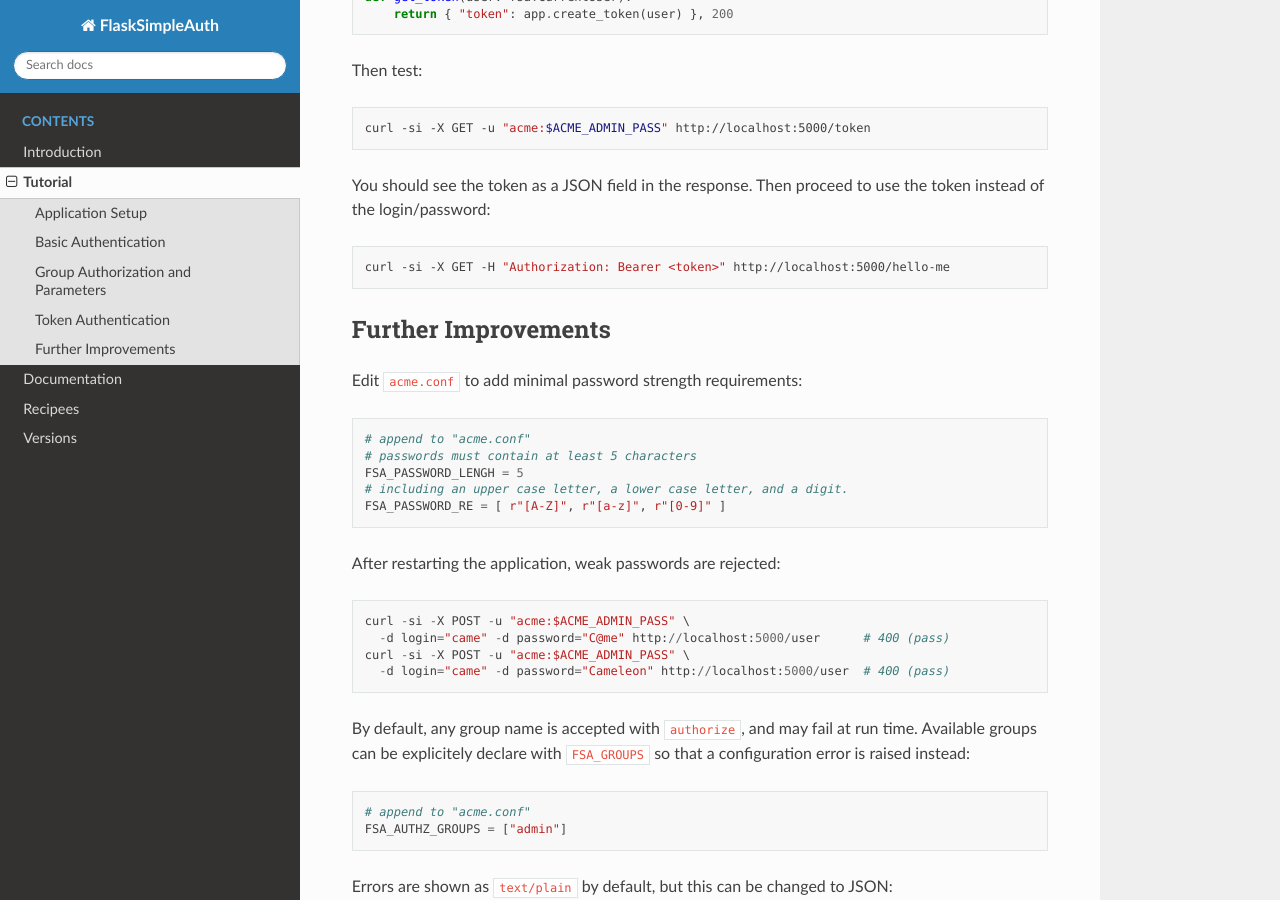
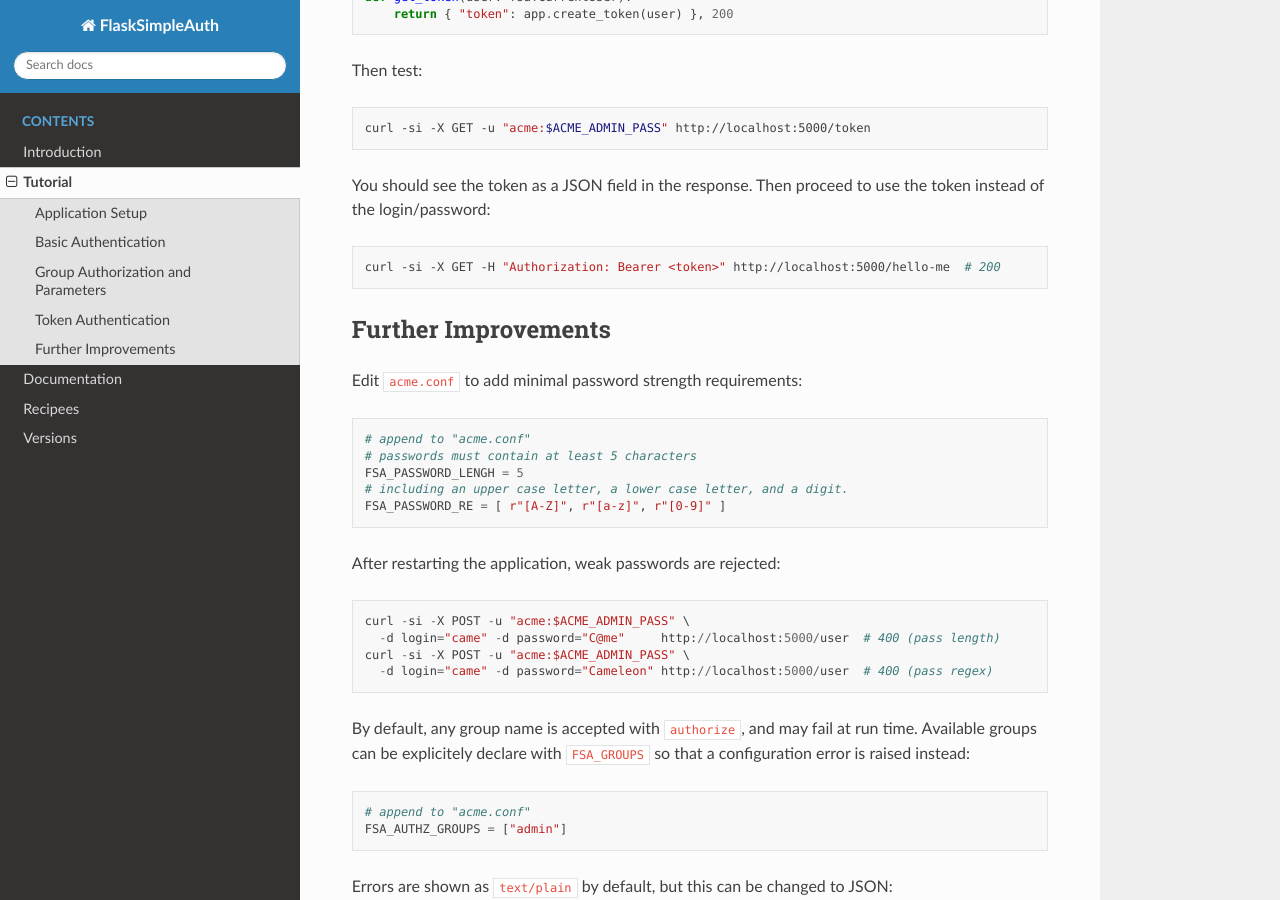
Before and after one commit to zx80/flask-simple-auth, a Sphinx documentation site: the page built from docs/TUTORIAL.md, in a window 1280 px wide and 900 px high, scrolled down 4952 px. Built offline with Sphinx 7.4.7 and the Read the Docs theme 2.0.0, drawn with Linux system fonts in a browser that asks for light colours; pages that are not in the unit, such as notebooks, are missing from menus.

Commit message:
prettyprint curl

````diff
--- a/docs/TUTORIAL.md
+++ b/docs/TUTORIAL.md
@@ -190,8 +190,8 @@ export ACME_ADMIN_PASS="<a-good-password>"
 Restart and test the application:
 
 ```shell
-curl -si -X GET                 http://localhost:5000/hello-me  # 401
-curl -si -X GET -u "meca:Mec0!" http://localhost:5000/hello-me  # 404
+curl -si -X GET                            http://localhost:5000/hello-me  # 401
+curl -si -X GET -u "meca:Mec0!"            http://localhost:5000/hello-me  # 404
 curl -si -X GET -u "acme:$ACME_ADMIN_PASS" http://localhost:5000/hello-me  # 200
 ```
 
@@ -272,7 +272,7 @@ You should see the token as a JSON field in the response.
 Then proceed to use the token instead of the login/password:
 
 ```shell
-curl -si -X GET -H "Authorization: Bearer <token>" http://localhost:5000/hello-me
+curl -si -X GET -H "Authorization: Bearer <token>" http://localhost:5000/hello-me  # 200
 ```
 
 ## Further Improvements
@@ -290,9 +290,9 @@ After restarting the application, weak passwords are rejected:
 
 ```python
 curl -si -X POST -u "acme:$ACME_ADMIN_PASS" \
-  -d login="came" -d password="C@me" http://localhost:5000/user      # 400 (pass)
+  -d login="came" -d password="C@me"     http://localhost:5000/user  # 400 (pass length)
 curl -si -X POST -u "acme:$ACME_ADMIN_PASS" \
-  -d login="came" -d password="Cameleon" http://localhost:5000/user  # 400 (pass)
+  -d login="came" -d password="Cameleon" http://localhost:5000/user  # 400 (pass regex)
 ```
 
 By default, any group name is accepted with `authorize`, and may fail at run
````
